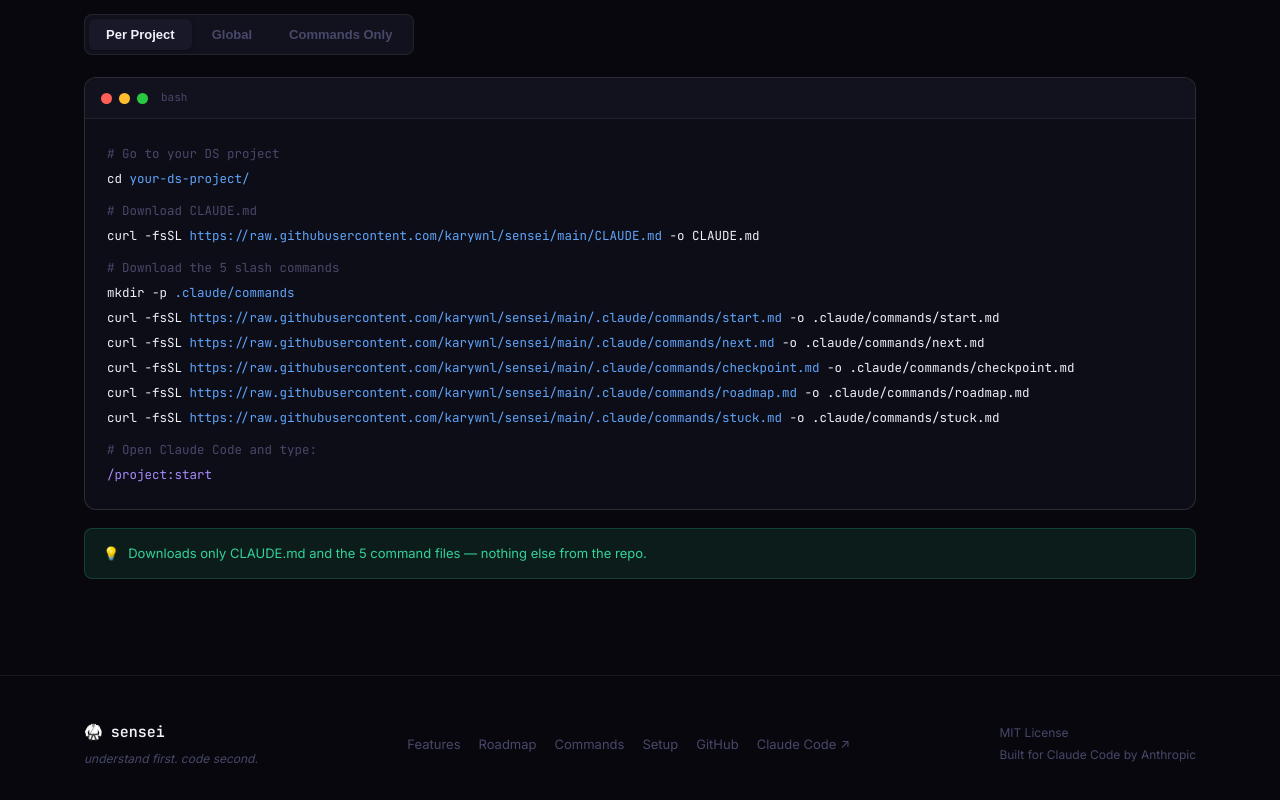
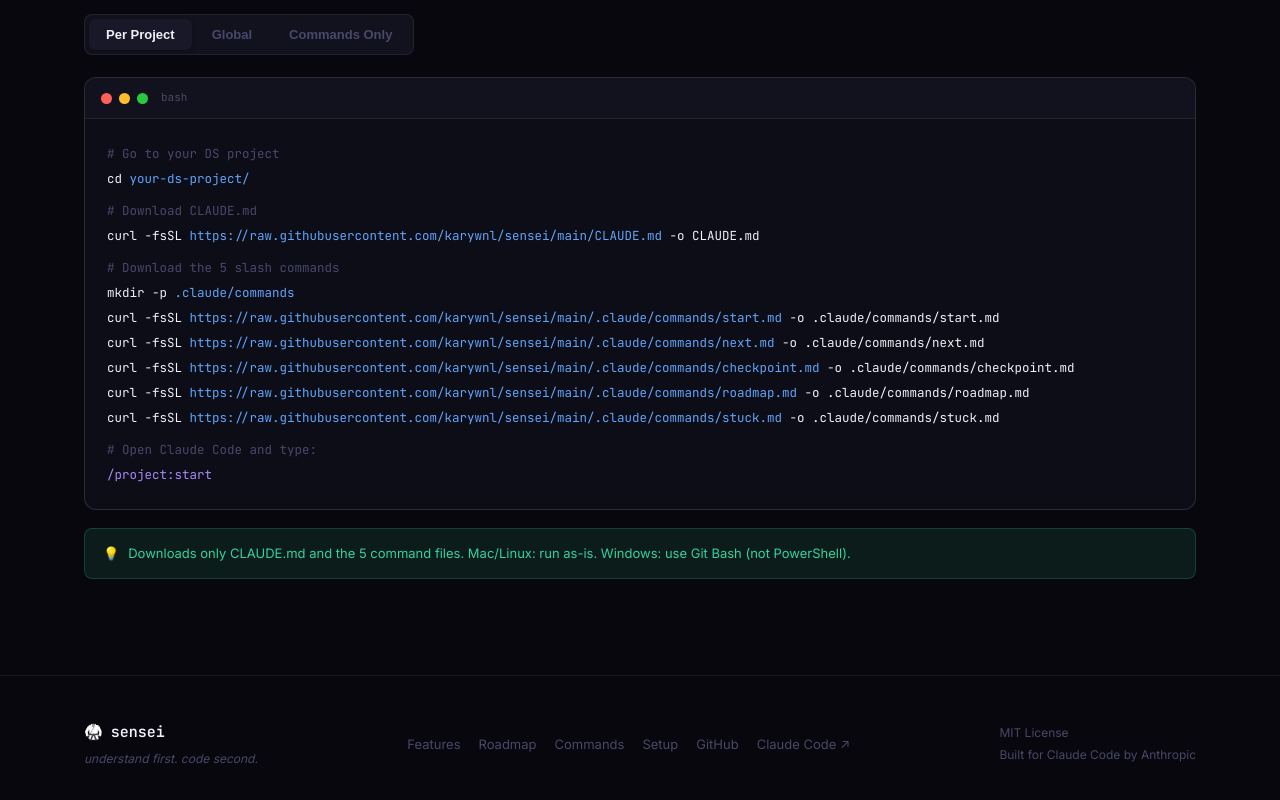
Before and after one commit to karywnl/sensei, a React (Vite) app: page / in a window 1280 px wide. Shown: the part 5398-6198 px from the top of the page. Built offline with nearby package versions, Linux system fonts and the light colour scheme.

Commit message:
Initial deployment

```diff
--- a/src/components/Setup.jsx
+++ b/src/components/Setup.jsx
@@ -7,7 +7,7 @@
   {
     id: 'per-project',
     label: 'Per Project',
-    note: 'Downloads only CLAUDE.md and the 5 command files — nothing else from the repo.',
+    note: 'Downloads only CLAUDE.md and the 5 command files. Mac/Linux: run as-is. Windows: use Git Bash (not PowerShell).',
     lines: [
       { t: 'c', v: '# Go to your DS project' },
       { t: 'mixed', parts: [{ c: 'cb-cmd', v: 'cd ' }, { c: 'cb-arg', v: 'your-ds-project/' }] },
@@ -30,7 +30,7 @@
   {
     id: 'global',
     label: 'Global',
-    note: 'Every project on your machine gets a sensei. Recommended if you work on DS regularly.',
+    note: 'Installs to ~/.claude/ — on Mac that\'s /Users/you/.claude/, on Windows it\'s C:\\Users\\you\\.claude\\. Run in Git Bash on Windows.',
     lines: [
       { t: 'c', v: '# Download CLAUDE.md to global Claude config' },
       { t: 'mixed', parts: [{ c: 'cb-cmd', v: 'curl -fsSL ' }, { c: 'cb-arg', v: `${BASE}/CLAUDE.md` }, { c: 'cb-cmd', v: ' -o ~/.claude/CLAUDE.md' }] },
@@ -50,7 +50,7 @@
   {
     id: 'commands-only',
     label: 'Commands Only',
-    note: 'Already have your own CLAUDE.md? Just grab the 5 command files, then add the Socratic Ladder and DS Roadmap sections from sensei\'s CLAUDE.md.',
+    note: 'Already have your own CLAUDE.md? Grab the 5 command files and merge the Socratic Ladder + DS Roadmap sections into yours. Mac/Linux/Git Bash on Windows.',
     lines: [
       { t: 'c', v: '# Download commands into your project' },
       { t: 'mixed', parts: [{ c: 'cb-cmd', v: 'mkdir -p ' }, { c: 'cb-arg', v: 'your-project/.claude/commands' }] },
--- a/vite.config.js
+++ b/vite.config.js
@@ -4,6 +4,7 @@
 
 // https://vite.dev/config/
 export default defineConfig({
+  base: '/sensei/',
   plugins: [
     react(),
     babel({ presets: [reactCompilerPreset()] })
```
Also changed, not shown: 1 other file (tests, documents, lock files or other folders).
